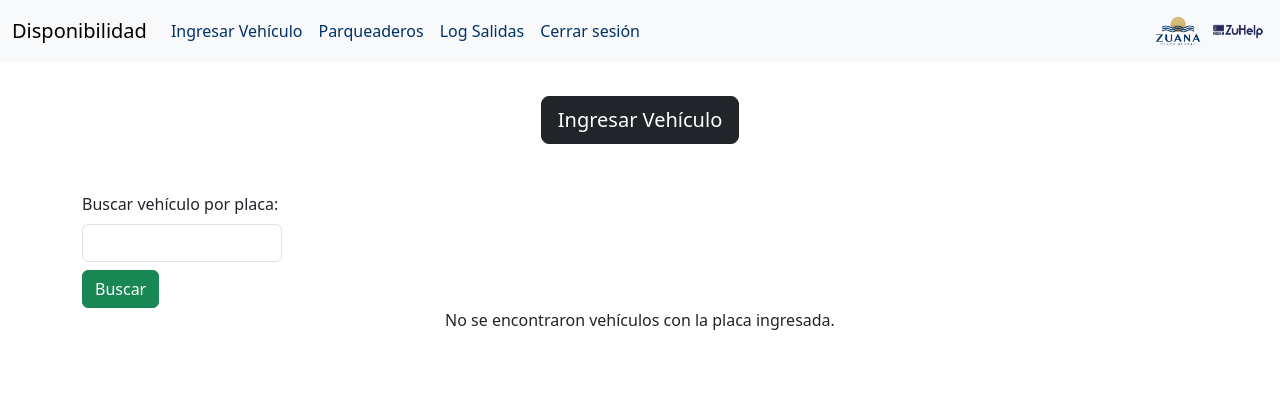
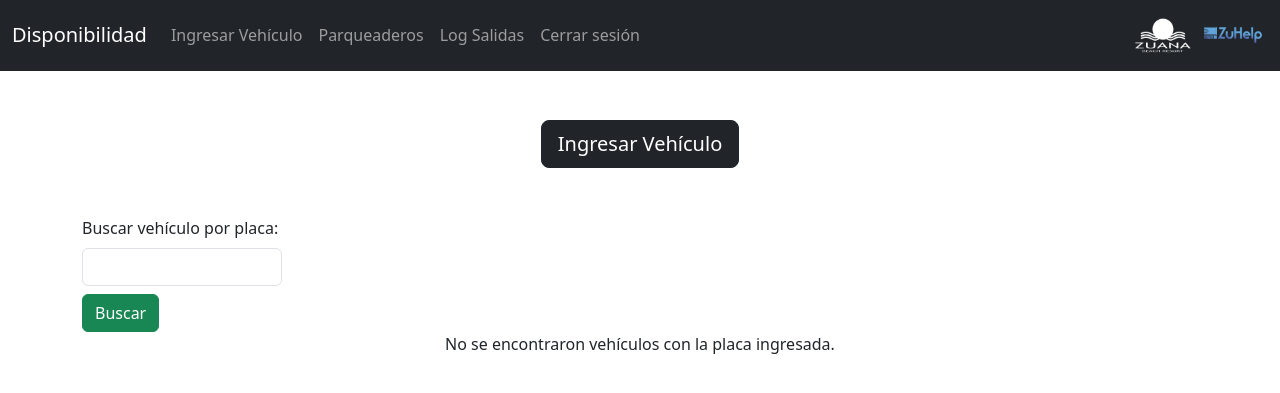
Before and after one commit to jorenecp10/Parqueadero, a Django app: page / in a window 1280 px wide. Shown: the top 393 px of the page. Run offline with Django 4.2, Linux system fonts and the light colour scheme; data that the repository does not hold is empty; some libraries are stand-ins or nearby versions.

Commit message:
con mejoras 3

```diff
--- a/hotel_parqueadero/parqueadero/templates/navbar.html
+++ b/hotel_parqueadero/parqueadero/templates/navbar.html
@@ -1,7 +1,7 @@
 {%load static%}
 
-<link rel="stylesheet" type="text/css" href="{% static 'miestilo.css' %}">
-<nav class="navbar navbar-expand-lg navbar-light bg-light fixed-top"> <!-- Utiliza la clase "fixed-top" para mantener el navbar fijo en la parte superior -->
+
+<nav class="navbar navbar-expand-lg navbar-dark bg-dark fixed-top  "> <!-- Utiliza la clase "fixed-top" para mantener el navbar fijo en la parte superior -->
     <div class="container-fluid">
 
         <a class="navbar-brand" href="{% url 'pagina_inicio' %}">Disponibilidad</a>
@@ -25,7 +25,7 @@
                 </li>
             </ul>
         </div>
-         <img src="{% static 'Lz.png' %}" alt="Mi Imagen" style="width:60px;height:auto">
-        <img src="{% static 'zh.png' %}" alt="Mi Imagen" style="width:60px;height:auto">
+         <img src="{% static 'zuanablack.png' %}" alt="Mi Imagen" style="width:70px;height:auto">
+        <img src="{% static 'ZhDegradado.png' %}" alt="Mi Imagen" style="width:70px;height:auto">
     </div>
 </nav>
--- a/hotel_parqueadero/parqueadero/templates/pagina_inicio.html
+++ b/hotel_parqueadero/parqueadero/templates/pagina_inicio.html
@@ -22,7 +22,7 @@
 <body>
 
 {% include 'navbar.html' %}
-
+<br>
     <div class="container">
 
         <div class="container mt-5">
```
Also changed, not shown: hotel_parqueadero/parqueadero/static/ZhDegradado.png (added), hotel_parqueadero/parqueadero/static/zuanablack.jpg (added), hotel_parqueadero/parqueadero/static/zuanablack.png (added).
